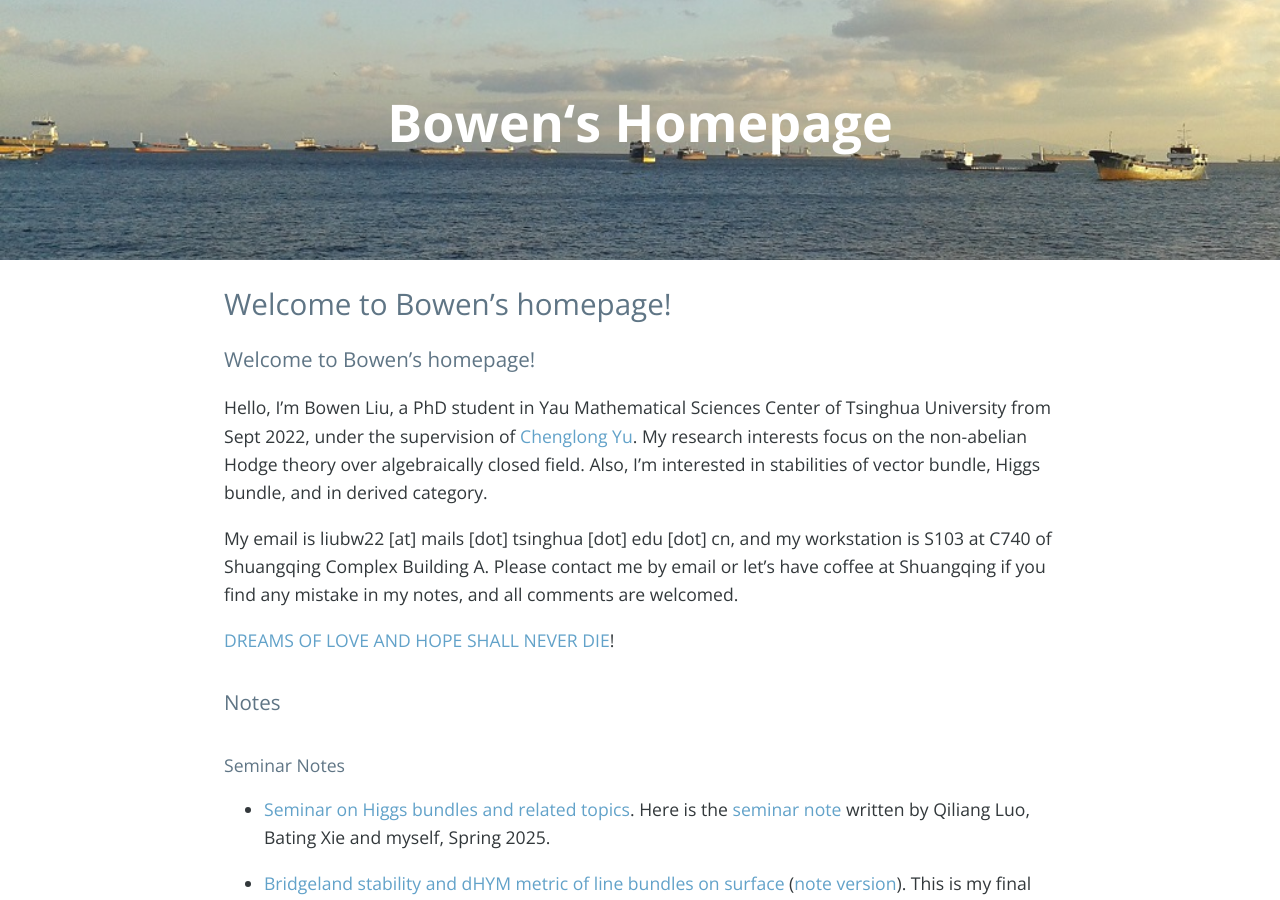
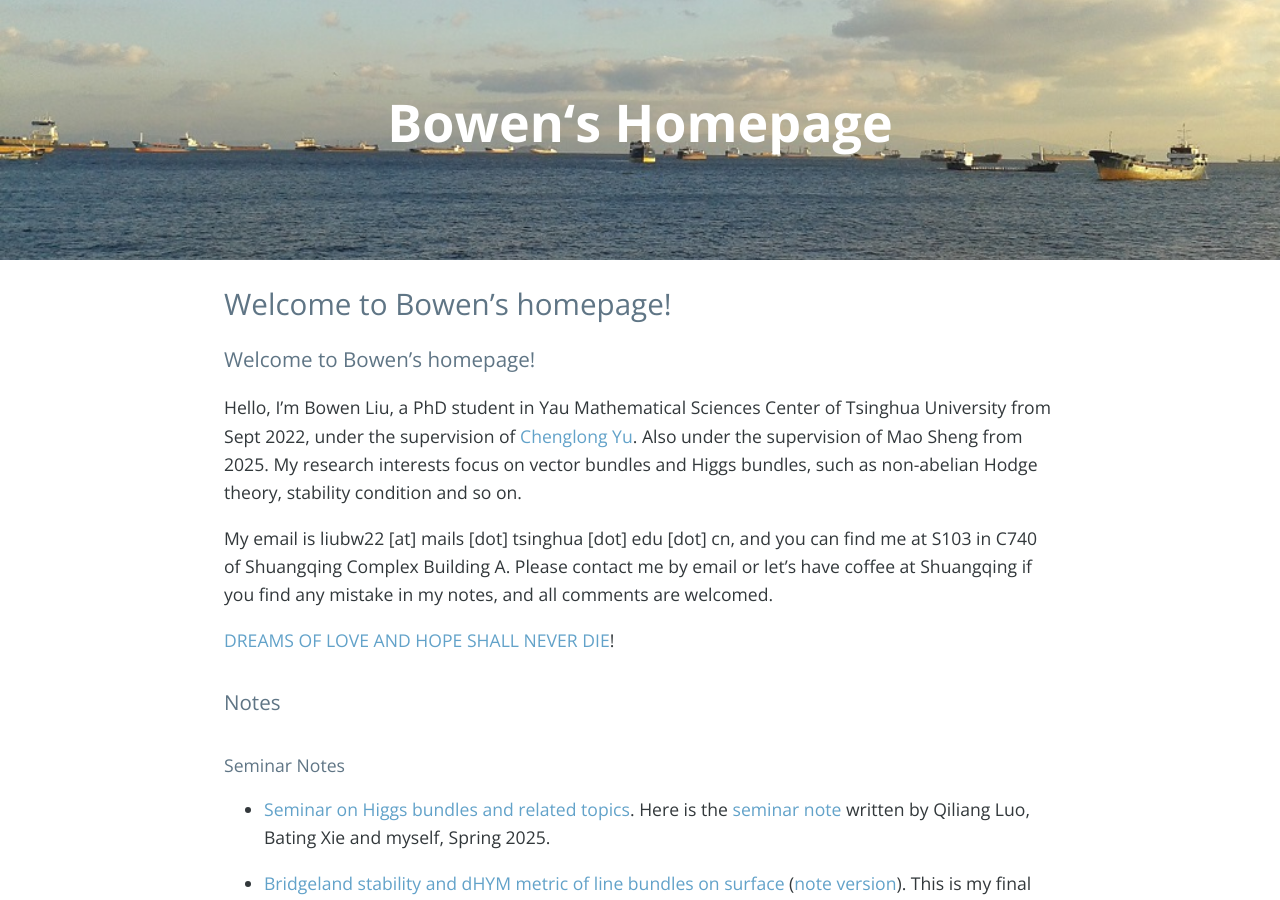
Before and after one commit to bowenl-math/bowenl-math.github.io, a Jekyll site: the page built from index.md, in a window 1280 px wide and 900 px high. Built offline with Jekyll 4.4.1, drawn with Linux system fonts in a browser that asks for light colours; nearby versions of some CDN libraries; our own code applies the rules of GitHub Pages for plain Markdown files; the list of posts is cut into pages by our own code; comment, search, counter and statistics services are not loaded.

Commit message:
Update index.md

```diff
--- a/index.md
+++ b/index.md
@@ -1,7 +1,7 @@
 ### Welcome to Bowen's homepage!
-Hello, I'm Bowen Liu, a PhD student in Yau Mathematical Sciences Center of Tsinghua University from Sept 2022, under the supervision of [Chenglong Yu](https://chenglongyu.github.io/). My research interests focus on the non-abelian Hodge theory over algebraically closed field. Also, I'm interested in stabilities of vector bundle, Higgs bundle, and in derived category.
+Hello, I'm Bowen Liu, a PhD student in Yau Mathematical Sciences Center of Tsinghua University from Sept 2022, under the supervision of [Chenglong Yu](https://chenglongyu.github.io/). Also under the supervision of Mao Sheng from 2025. My research interests focus on vector bundles and Higgs bundles, such as non-abelian Hodge theory, stability condition and so on.
 
-My email is liubw22 [at] mails [dot] tsinghua [dot] edu [dot] cn, and my workstation is S103 at C740 of Shuangqing Complex Building A. Please contact me by email or let's have coffee at Shuangqing if you find any mistake in my notes, and all comments are welcomed.
+My email is liubw22 [at] mails [dot] tsinghua [dot] edu [dot] cn, and you can find me at S103 in C740 of Shuangqing Complex Building A. Please contact me by email or let's have coffee at Shuangqing if you find any mistake in my notes, and all comments are welcomed.
 
 [DREAMS OF LOVE AND HOPE SHALL NEVER DIE](https://bowenl.notion.site/movies)!
 
```
